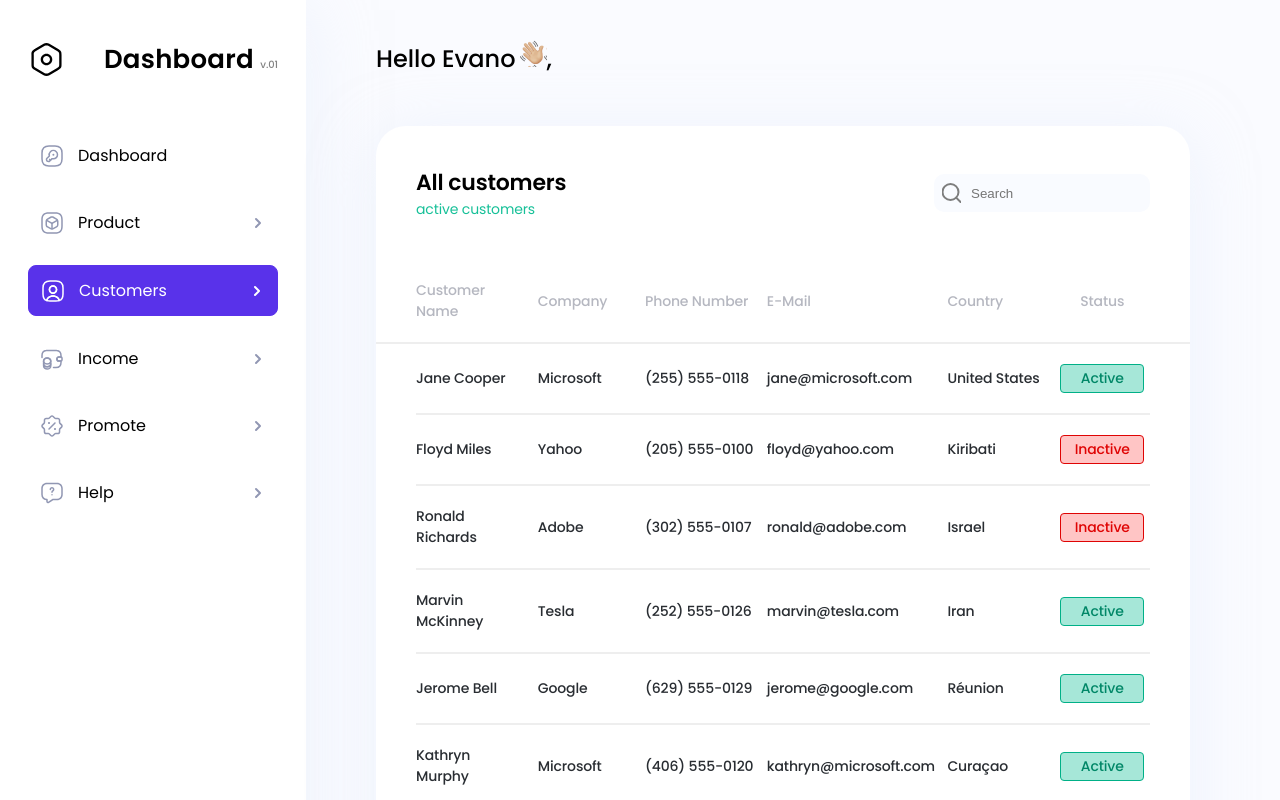
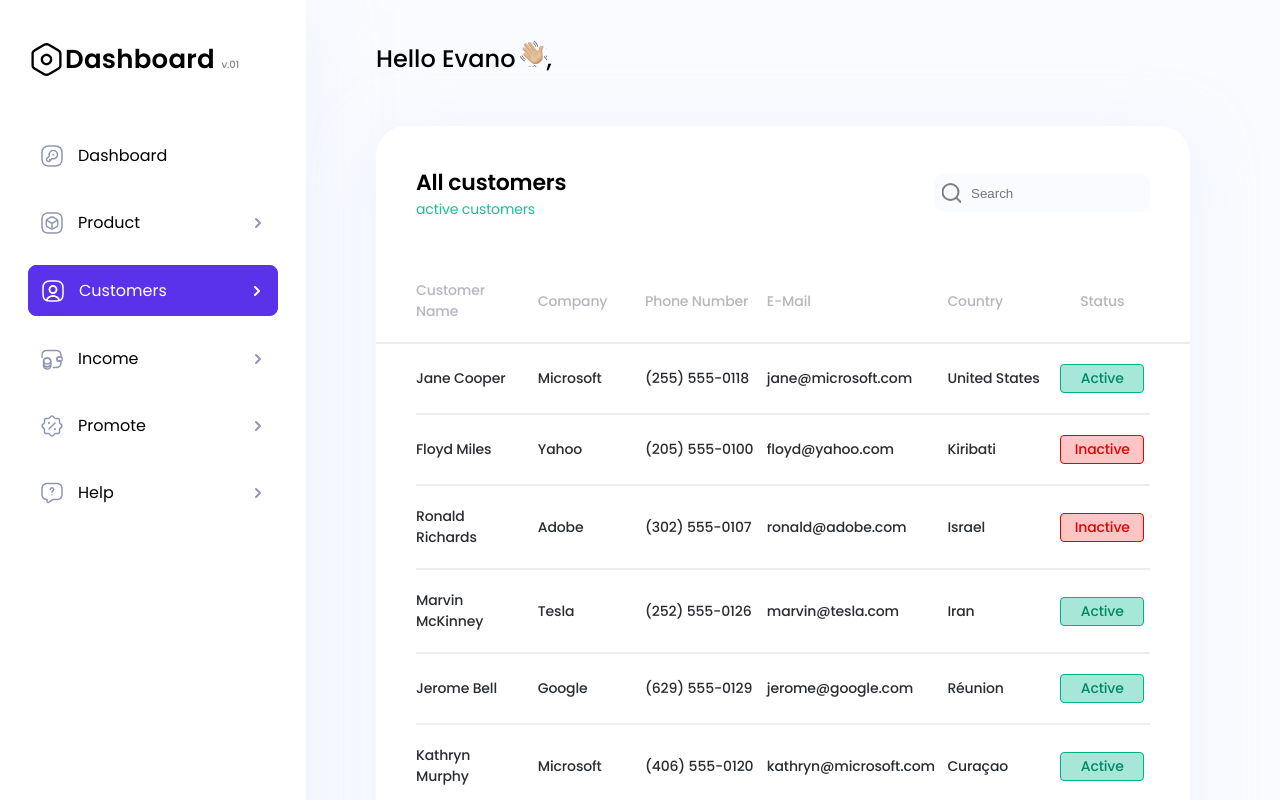
Before and after one commit to Manankin/pug-test-task, a website: page Compiled-HTML/index.html in a window 1280 px wide. Shown: the top 800 px of the page. Drawn offline with Linux system fonts and the light colour scheme.

Commit message:
fix again some files

```diff
--- a/package.json
+++ b/package.json
@@ -3,10 +3,11 @@
   "scripts": {
     "dev": "parcel src/index.pug",
     "devopen": "parcel src/index.pug --open 'google chrome'",
-    "build": "parcel build src/index.pug",
+    "build": "parcel build src/index.pug --no-minify",
     "deploy": "gh-pages -d dist"
   },
   "dependencies": {
+    "gh-pages": "^6.1.1",
     "pug": "^3.0.2"
   },
   "devDependencies": {
--- a/src/style.css
+++ b/src/style.css
@@ -50,7 +50,7 @@ input:target {
 
 .sidebar__header {
   display: flex;
-  justify-content: space-between;
+  justify-content: start;
   align-items: center;
 }
 
--- a/style.css
+++ b/style.css
@@ -50,7 +50,7 @@ input:target {
 
 .sidebar__header {
   display: flex;
-  justify-content: space-between;
+  justify-content: start;
   align-items: center;
 }
 
```
Also changed, not shown: README.md, 1 other file.
